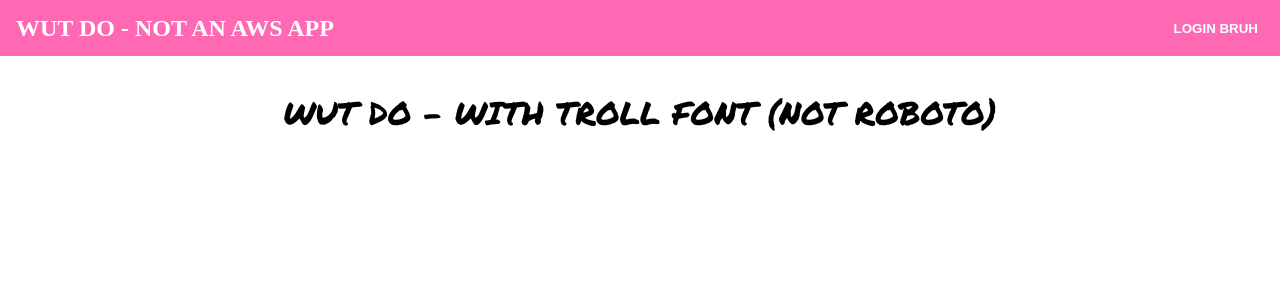
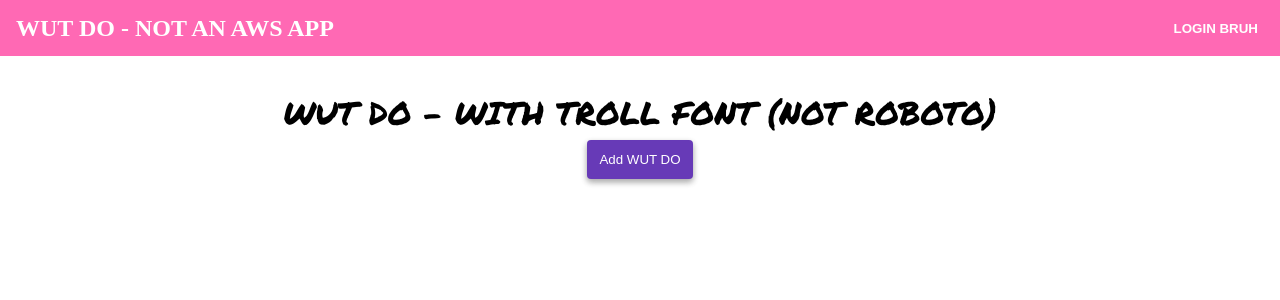
Before and after one commit to xmtrinidad/wut-do, a Svelte app in the folder client/: page / in a window 1280 px wide. Shown: the top 300 px of the page. Built offline with nearby package versions, Linux system fonts and the light colour scheme; a web font is replaced by a local one.

Commit message:
testing basic click event

```diff
--- a/client/src/pages/home.svelte
+++ b/client/src/pages/home.svelte
@@ -1,9 +1,17 @@
 <script>
   console.log('home page loaded');
+
+  function createWutDo() {
+    console.log('create wut do works');
+  }
+
 </script>
 
 <div class="home-page">
   <h1>WUT DO - WITH TROLL FONT (NOT ROBOTO)</h1>
+
+  <!-- Learning click events -->
+  <button on:click="{createWutDo}" class="add-btn">Add WUT DO</button>
 
   <!-- Component ideas -->
   <!-- NOT sure if to make this like a dashboard page, then you can click a thing to view previous lists.  Or maybe just one big list of things.  IDK, what you think @Matt Kilcup -->
@@ -24,4 +32,13 @@
   h1 {
     font-size: 2rem;
   }
+
+  .add-btn {
+    padding: 12px;
+    margin-top: 12px;
+    background-color: #673AB7;
+    border-radius: 4px;
+    color: #fff;
+    box-shadow: 0 3px 6px rgba(0,0,0,0.16), 0 3px 6px rgba(0,0,0,0.23);
+  }
 </style>
```
